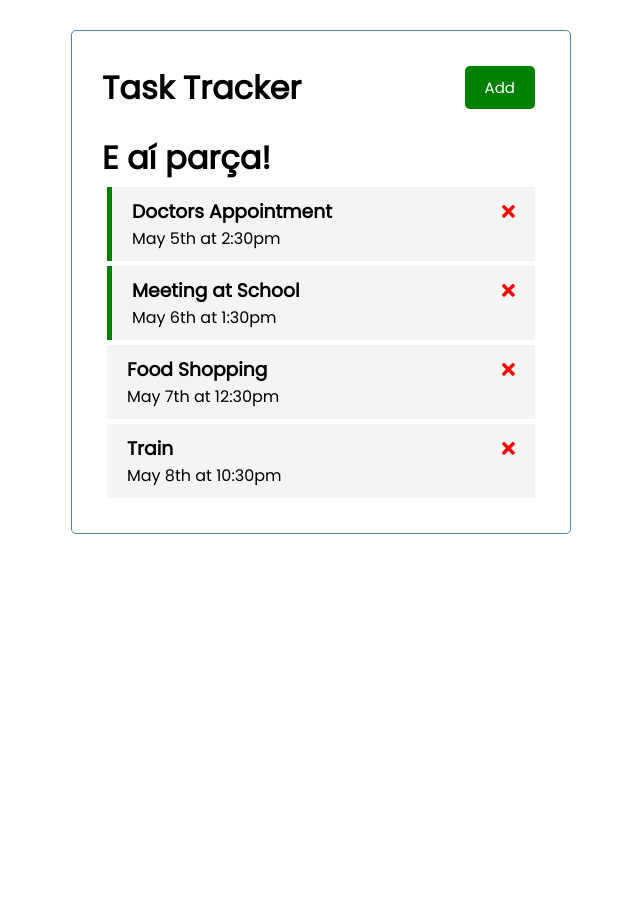
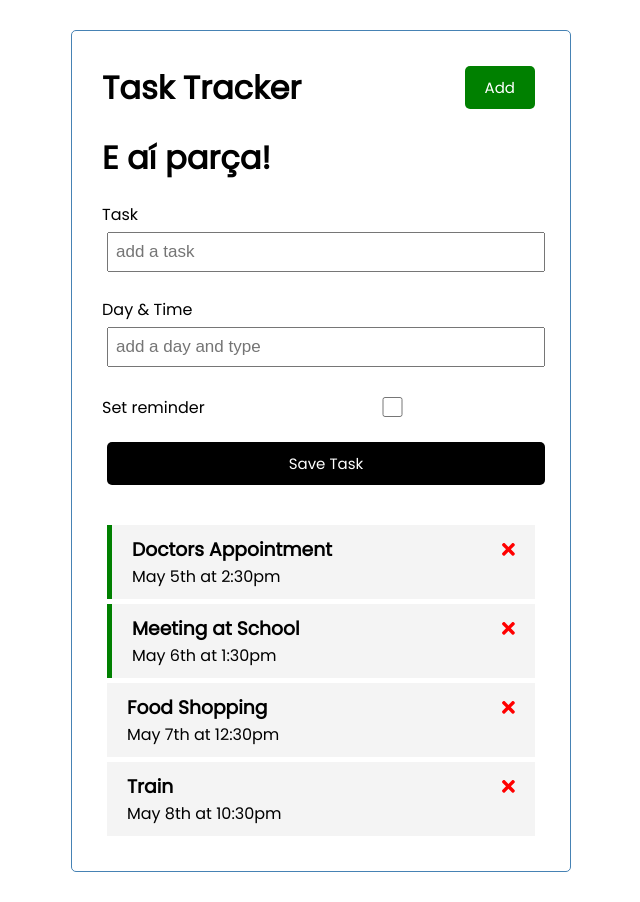
Before and after one commit to gilbertoalmeida/angular-crash-course, an Angular app: page / in a window 1280 px wide. Shown: the whole page, without its empty margins (319-959 px from the left). Before the commit the page ends 800 px from the top, so only its background shows below. Built offline with nearby package versions, Linux system fonts and the light colour scheme; data requests are answered from the project's data file.

Commit message:
component to add a task with a form

```diff
--- a/src/app/app.module.ts
+++ b/src/app/app.module.ts
@@ -8,6 +8,7 @@
 import { ButtonComponent } from './components/button/button.component';
 import { TasksComponent } from './components/tasks/tasks.component';
 import { TaskItemComponent } from './components/task-item/task-item.component';
+import { AddTaskComponent } from './components/add-task/add-task.component';
 
 @NgModule({
   declarations: [
@@ -15,7 +16,8 @@
     HeaderComponent,
     ButtonComponent,
     TasksComponent,
-    TaskItemComponent
+    TaskItemComponent,
+    AddTaskComponent
   ],
   imports: [
     BrowserModule,
--- /dev/null
+++ b/src/app/components/add-task/add-task.component.css
@@ -0,0 +1,3 @@
+.add-form {
+  margin-bottom: 40px;
+}
--- /dev/null
+++ b/src/app/components/add-task/add-task.component.html
@@ -0,0 +1,15 @@
+<form class="add-form">
+  <div class="form-control">
+    <label for="text">Task</label>
+    <input type="text" name="text" id="text" placeholder="add a task" />
+  </div>
+  <div class="form-control">
+    <label for="text">Day & Time</label>
+    <input type="text" name="day" id="day" placeholder="add a day and type" />
+  </div>
+  <div class="form-control form-control-check">
+    <label for="text">Set reminder</label>
+    <input type="checkbox" name="reminder" id="reminder" />
+  </div>
+  <input type="submit" value="Save Task" class="btn btn-block" />
+</form>
--- /dev/null
+++ b/src/app/components/add-task/add-task.component.ts
@@ -0,0 +1,18 @@
+import { Component, OnInit } from '@angular/core';
+
+@Component({
+  selector: 'app-add-task',
+  templateUrl: './add-task.component.html',
+  styleUrls: ['./add-task.component.css']
+})
+export class AddTaskComponent implements OnInit {
+  text: string = "";
+  day: string = "";
+  reminder: boolean = false;
+
+  constructor() { }
+
+  ngOnInit(): void {
+  }
+
+}
--- a/src/app/components/tasks/tasks.component.html
+++ b/src/app/components/tasks/tasks.component.html
@@ -1,3 +1,4 @@
+<app-add-task></app-add-task>
 <app-task-item
   *ngFor="let task of tasks"
   [task]="task"
```
Also changed, not shown: 1 other file (tests, documents, lock files or other folders).
